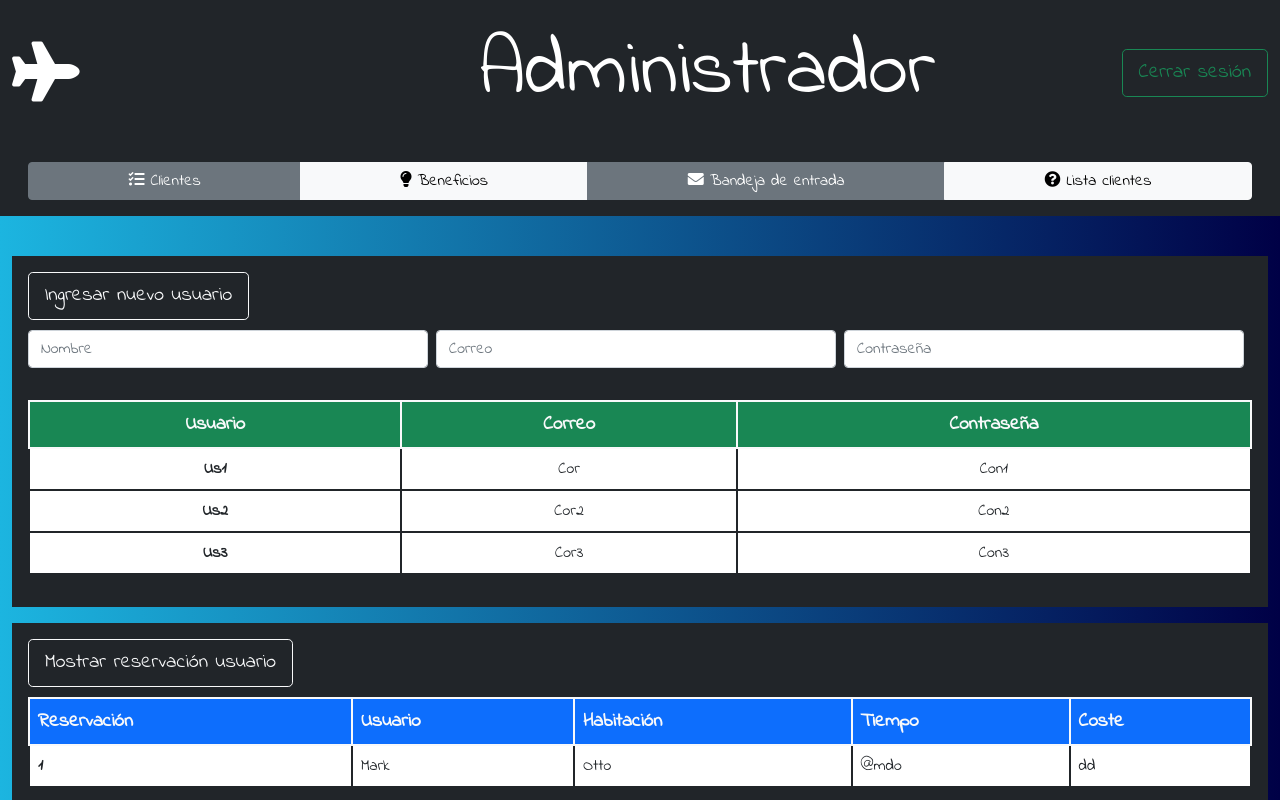
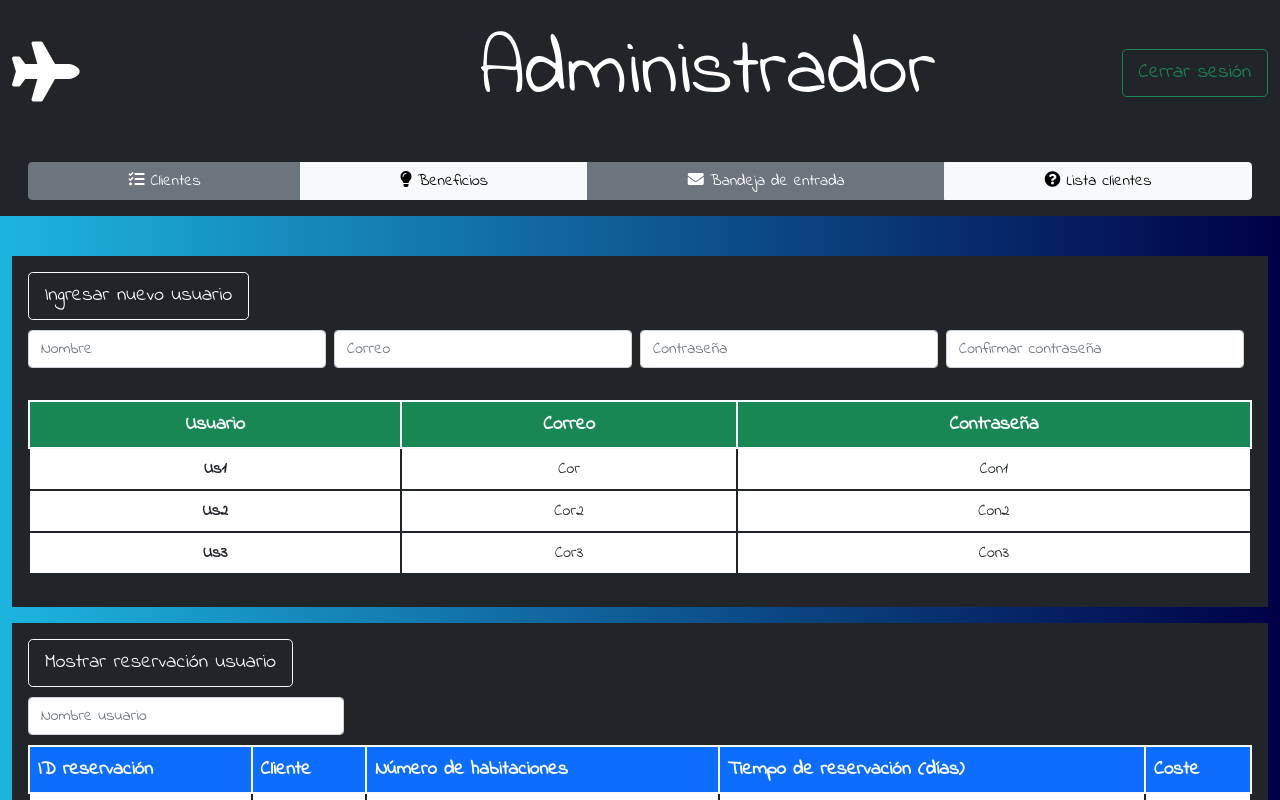
Before and after one commit to racarlosdavid/practica2_G8, an Angular app in the folder webapp-g8/: page /screen2 in a window 1280 px wide. Shown: the top 800 px of the page. Built offline with nearby package versions, Linux system fonts and the light colour scheme; a web font is replaced by a local one.

Commit message:
Se agregaron funcionalidades del Administrador

```diff
--- a/webapp-g8/src/app/Component/administrador/administrador.component.html
+++ b/webapp-g8/src/app/Component/administrador/administrador.component.html
@@ -9,10 +9,9 @@
             <a class="navbar-brand" href="/" style="font-size: 80px;">Administrador</a>
 
             <div class="collapse navbar-collapse" id="navbarScroll">
-                <ul class="navbar-nav me-auto my-2 my-lg-0 navbar-nav-scroll" style="--bs-scroll-height: 100px;">
-                </ul>
+                <ul class="navbar-nav me-auto my-2 my-lg-0 navbar-nav-scroll" style="--bs-scroll-height: 100px;"> </ul>
                 <form class="d-flex">
-                <button class="btn btn-outline-success btn-lg" type="submit">Cerrar sesión</button>
+                    <button class="btn btn-outline-success btn-lg" type="submit" (click)="Cerrarsesion()">Cerrar sesión</button>
                 </form>
             </div>
         </div>
@@ -40,20 +39,20 @@
     </div>
 
     <!--Espaciado-->
-    <ul style="margin-top: 40px;">
-        <h1> </h1>
-    </ul>
+    <ul style="margin-top: 40px;"><h1> </h1></ul>
 
     <div class="container-fluid">
         <div class=" bg-dark text-white p-3">
-            <button class="btn btn-outline-light btn-lg" style="margin-bottom: 10px;" (click)="addData(newName, newCorreo, newContra)">Ingresar nuevo usuario</button>
+            <button class="btn btn-outline-light btn-lg" style="margin-bottom: 10px;" (click)="addData(newName, newCorreo, newContra, newContra2)">Ingresar nuevo usuario</button>
             <form class="d-flex flex-row">
                 <input class="form-control me-2" type="text" #newName placeholder="Nombre" aria-label="Search">
                 <input class="form-control me-2" type="text" #newCorreo placeholder="Correo" aria-label="Search">
-                <input class="form-control me-2" type="text" #newContra placeholder="Contraseña" aria-label="Search">
+                <input class="form-control me-2" type="password" #newContra placeholder="Contraseña" aria-label="Search">
+                <input class="form-control me-2" type="password" #newContra2 placeholder="Confirmar contraseña" aria-label="Search">
             </form>
         </div>
     </div>
+
     <div class="container-fluid">
         <div class=" bg-dark text-white p-3 text-center">
             <table class="table table-bordered ">
@@ -64,11 +63,11 @@
                         <th scope="col"  style="border: solid 2px; font-size:larger;">Contraseña</th>
                     </tr>
                 </thead>
-                <tbody style="background-color: white;" *ngFor="let nme of name; let i = index">
+                <tbody style="background-color: white;" *ngFor="let nme of list_nom; let i = index">
                     <tr  style="border: solid 2px;">
-                        <th scope="row"  style="border: solid 2px;">{{name[i]}}</th>
-                        <td  style="border: solid 2px;">{{cor[i]}}</td>
-                        <td  style="border: solid 2px;">{{cont[i]}}</td>
+                        <th scope="row"  style="border: solid 2px;">{{list_nom[i]}}</th>
+                        <td  style="border: solid 2px;">{{list_cor[i]}}</td>
+                        <td  style="border: solid 2px;">{{list_cont[i]}}</td>
                     </tr>
                 </tbody>
             </table>
@@ -78,31 +77,36 @@
     <ul></ul>
     <div class="container-fluid">
         <div class=" bg-dark text-white p-3">
-            <button class="btn btn-outline-light btn-lg" style="margin-bottom: 10px;" >Mostrar reservación usuario</button>
+            <div >
+                <button class="btn btn-outline-light btn-lg" style="margin-bottom: 10px;" (click)="VerReserva(vercliente)">Mostrar reservación usuario</button>
+                <form class="d-flex flex-row" style="margin-bottom: 10px;">
+                    <input class="form-control me-2" type="text" #vercliente placeholder="Nombre usuario" aria-label="Search">
+                    <label for="floatingTextarea" style="margin-left: 900px;"></label>
+                </form>
+            </div>
+
             <table class="table table-bordered ">
                 <thead class="text-light bg-primary"  style="background-color: rgba(92, 91, 91, 0.933); border-color: black;">
                     <tr style="border: solid 2px;">
-                        <th scope="col"  style="border: solid 2px; font-size:larger;">Reservación</th>
-                        <th scope="col"  style="border: solid 2px; font-size:larger;">Usuario</th>
-                        <th scope="col"  style="border: solid 2px; font-size:larger;">Habitación</th>
-                        <th scope="col"  style="border: solid 2px; font-size:larger;">Tiempo</th>
+                        <th scope="col"  style="border: solid 2px; font-size:larger;">ID reservación</th>
+                        <th scope="col"  style="border: solid 2px; font-size:larger;">Cliente</th>
+                        <th scope="col"  style="border: solid 2px; font-size:larger;">Número de habitaciones</th>
+                        <th scope="col"  style="border: solid 2px; font-size:larger;">Tiempo de reservación (días)</th>
                         <th scope="col"  style="border: solid 2px; font-size:larger;">Coste</th>
                     </tr>
                 </thead>
-                <tbody style="background-color: white;">
+                <tbody style="background-color: white; font-size: large;" *ngFor="let nme of res_id; let i = index">
                     <tr  style="border: solid 2px;">
-                        <th scope="row"  style="border: solid 2px;">1</th>
-                        <td  style="border: solid 2px;">Mark</td>
-                        <td  style="border: solid 2px;">Otto</td>
-                        <td  style="border: solid 2px;">@mdo</td>
-                        <td  style="border: solid 2px;">dd</td>
+                        <th scope="row"  style="border: solid 2px;">{{res_id[i]}}</th>
+                        <td  style="border: solid 2px;">{{res_cliente[i]}}</td>
+                        <td  style="border: solid 2px;">{{res_numh[i]}}</td>
+                        <td  style="border: solid 2px;">{{res_tiempo[i]}}</td>
+                        <td  style="border: solid 2px;">{{res_costo[i]}}</td>
                     </tr>
                 </tbody>
             </table>
         </div>
     </div>
 
-    <ul>
-        <label for="floatingTextarea" style="margin-left: 75px;"></label>
-    </ul>
+    <ul><label for="floatingTextarea" style="margin-left: 75px;"></label></ul>
 </body>
--- a/webapp-g8/src/app/Component/administrador/administrador.component.ts
+++ b/webapp-g8/src/app/Component/administrador/administrador.component.ts
@@ -1,4 +1,5 @@
 import { Component, OnInit } from '@angular/core';
+import { Router } from '@angular/router';
 
 @Component({
   selector: 'app-administrador',
@@ -7,32 +8,172 @@ import { Component, OnInit } from '@angular/core';
 })
 export class AdministradorComponent implements OnInit {
 
+  title = 'TheAdmin';
+
+  //Variables para recepción
+  nombre: string = '';
+  correo: string = '';
+  contra: string = '';
+  contra2: string = '';
+  nombrecliente: string = ''
+  clientdatos: string = '';
+
+  res_id: string[];
+  res_cliente: string[];
+  res_numh: string[];
+  res_tiempo: string[];
+  res_costo: string[];
+
+  //Variables auxiliares
+  valdatos: boolean;
+  valcontra: boolean;
+  valadmin: boolean;
+  valuser: boolean;
+
   //Datos para la tabla
-  name = ['Us1', 'Us2', 'Us3'];
-  cor = ['Cor', 'Cor2', 'Cor3'];
-  cont = ['Con1', 'Con2', 'Con3'];
+  list_nom = ['Us1', 'Us2', 'Us3'];
+  list_cor = ['Cor', 'Cor2', 'Cor3'];
+  list_cont = ['Con1', 'Con2', 'Con3'];
+  list_cont2 = ['Con1', 'Con2', 'Con3'];
 
-
-  constructor() { }
+  //En el constructor se designa el router para redirigir
+  constructor(private router: Router)
+  {
+    //Inicializar los tips
+    this.res_id = ['1', '2', '5', '8', '15'];
+    this.res_cliente = ['Amelia', 'Gabriel', 'John', 'Spyke', 'Gabriel'];
+    this.res_numh = ['2', '3', '4', '1', '2'];
+    this.res_tiempo = ['8', '4', '2', '5', '5'];
+    this.res_costo = ['900', '1100', '1500', '300', '500'];
+  }
 
   ngOnInit(): void {
   }
 
-  //Método para agregar datos
-  addData(newName, newCorreo, newContra)
+  //---------Métodos de captura de datos
+  //Método para agregar usuarios
+  addData(newName, newCorreo, newContra, newContra2)
+  {
+    //Enviar datos a las variables
+    this.nombre = newName.value;
+    this.correo = newCorreo.value;
+    this.contra = newContra.value;
+    this.contra2 = newContra2.value;
+
+    //Llamado a verificadoras de contenido
+    this.valdatos = Verifcamposllenos(this.nombre, this.correo, this.contra, this.contra2);
+    this.valcontra = Verifcontra(this.contra, this.contra2);
+
+    //Si ambas variables son verdaderas se capturan los valores
+    if(this.valdatos == true && this.valcontra == true)
     {
       //Agregar los datos a la lista
-        this.name.push(newName.value);
-        this.cor.push(newCorreo.value);
-        this.cont.push(newContra.value);
+      this.list_nom.push(newName.value);
+      this.list_cor.push(newCorreo.value);
+      this.list_cont.push(newContra.value);
+      this.list_cont2.push(newContra2.value);
 
       //Limpiar el input
       newName.value = '';
       newCorreo.value = '';
       newContra.value = '';
+      newContra2.value = '';
+    }
 
     //Para que no se refresque la página
     return false
   }
+  //Método para ver reservaciones
+  VerReserva(vercliente)
+  {
+    //Enviar datos a la variable
+    this.clientdatos = vercliente.value;
 
+    //Verificadora de contenido
+    this.valuser = Verifnuser(this.clientdatos);
+
+    //Si es verdadero es porque si se llenaron las cajas
+    if(this.valuser == true)
+    {
+      let existe = false;
+
+      //El primer ciclo for verifica que el usuario exista
+      for (let j = 0; j < this.res_id.length; j++)
+      {
+        if(vercliente.value == this.res_cliente[j])
+        {
+          existe = true;
         }
+      }
+
+      if(existe == true)
+      {
+        for(let i = 0; i<this.res_id.length; i++)
+        {
+          if(vercliente.value != this.res_cliente[i])
+          {
+            this.res_id.splice(i, 1);
+            this.res_cliente.splice(i, 1);
+            this.res_numh.splice(i, 1);
+            this.res_tiempo.splice(i, 1);
+            this.res_costo.splice(i, 1);
+            i--;
+          }
+        }
+      }
+      else
+      {
+        alert("No se encontró el cliente");
+      }
+    }
+  }
+  //Método para regresar al login
+  Cerrarsesion()
+  {
+    this.router.navigate(['']);
+  }
+}
+
+//---------Funciones de verificación
+//Función de verificación de campos
+function Verifcamposllenos(nombre:string, correo:string, contra:string, contra2:string): boolean
+{
+  //Campos deben ser distintos de null
+  if(nombre == '' || correo == '' || contra == '' || contra2 == '')
+  {
+    alert('Es necesario llenar todos los campos');
+    return false;
+  }
+  else
+  {
+    return true;
+  }
+};
+//Función para comparar las contraseñas
+function Verifcontra(contra:string, contra2:string): boolean
+{
+  //Deben ser iguales
+  if(contra == contra2)
+  {
+    return true;
+  }
+  else
+  {
+    alert("Las contraseñas no coinciden")
+    return false;
+  }
+};
+//Función para verificar campo nombre
+function Verifnuser(nom:string): boolean
+{
+  //Debe ser distinto de null
+  if(nom == '')
+  {
+    alert("Debe ingresar un nombre");
+    return false;
+  }
+  else
+  {
+    return true;
+  }
+};
--- a/webapp-g8/src/app/Component/logindev2/logindev2.component.html
+++ b/webapp-g8/src/app/Component/logindev2/logindev2.component.html
@@ -72,7 +72,7 @@
                     <div class="container" style="margin-top: 10;">
                         <div class="d-flex">
                             <label for="floatingTextarea" ><i class="fas fa-lock" style="font-size: 40px;"></i></label>
-                            <input #contra class="form-control me-2" type="search" placeholder="Contraseña" style="margin-left: 15px;" aria-label="Search">
+                            <input #contra class="form-control me-2" type="password" placeholder="Contraseña" style="margin-left: 15px;" aria-label="Search">
                         </div>
                     </div>
 
```
Lines whose indentation alone changed are shown as unchanged.
